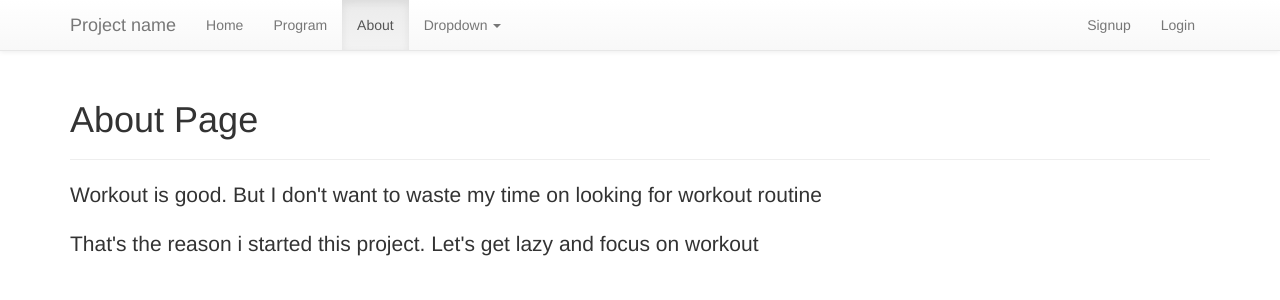
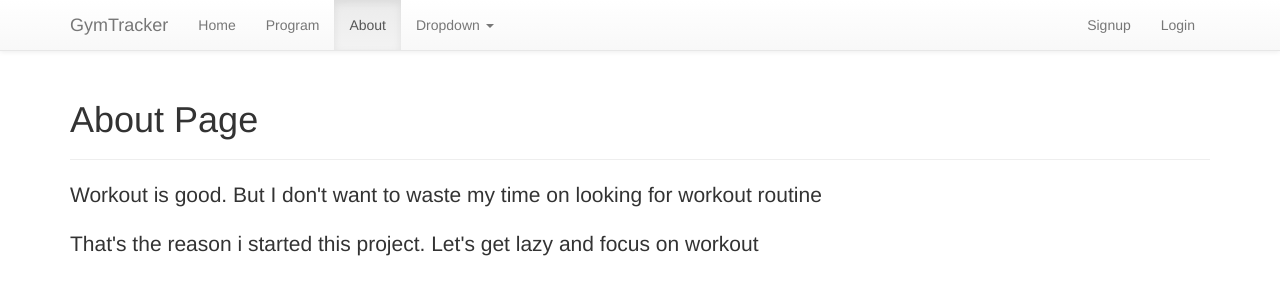
Before and after one commit to escacan/GymTracker, a Flask app: page /about in a window 1280 px wide. Shown: the top 300 px of the page. Run offline with Flask 2, Linux system fonts and the light colour scheme; some libraries are stand-ins or nearby versions.

Commit message:
Display program&project name

```diff
--- a/templates/layouts/main.html
+++ b/templates/layouts/main.html
@@ -48,7 +48,7 @@
             <span class="icon-bar"></span>
             <span class="icon-bar"></span>
           </button>
-          <a class="navbar-brand" href="/">Project name</a>
+          <a class="navbar-brand" href="/">GymTracker</a>
         </div>
         <div class="collapse navbar-collapse">
           <ul class="nav navbar-nav">
--- a/templates/pages/placeholder.home.html
+++ b/templates/pages/placeholder.home.html
@@ -15,6 +15,7 @@
 {% else %}
 	<p class="lead">Today is "{{weekday}}". This is what we gonna do today.</p>
 
+	<p class="lead">{{wod["name"]}}</p>
 	<table class="table">
 	  <thead>
 	    <tr>
--- a/templates/pages/placeholder.program.html
+++ b/templates/pages/placeholder.program.html
@@ -11,6 +11,7 @@
 </p>
 
 <div>
+	<p class="lead">{{wod["name"]}}</p>
 	<table class="table" style="border">
 	  <tbody>
 	  	{% for opt_index in range(wod["option"]|length) %}
```
